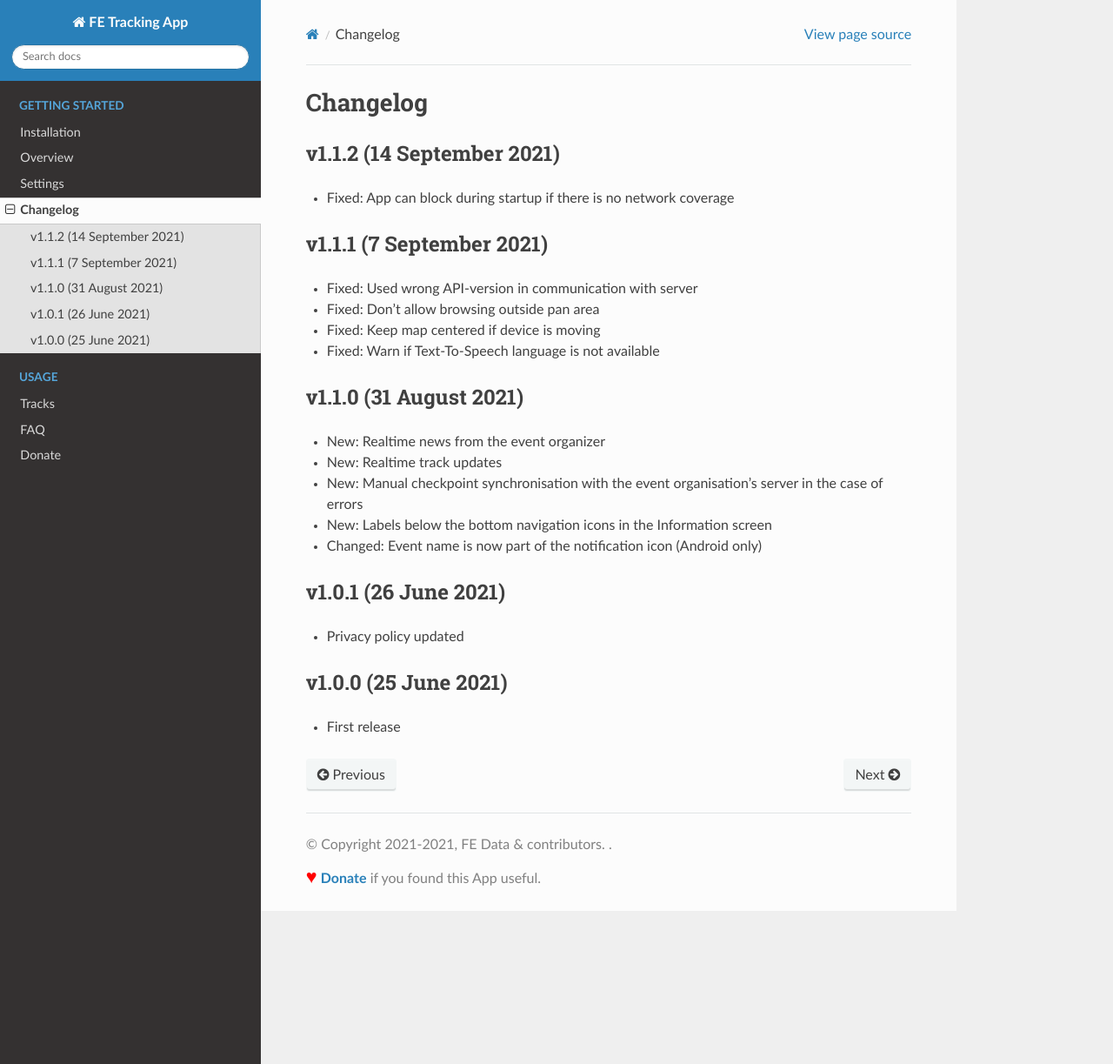
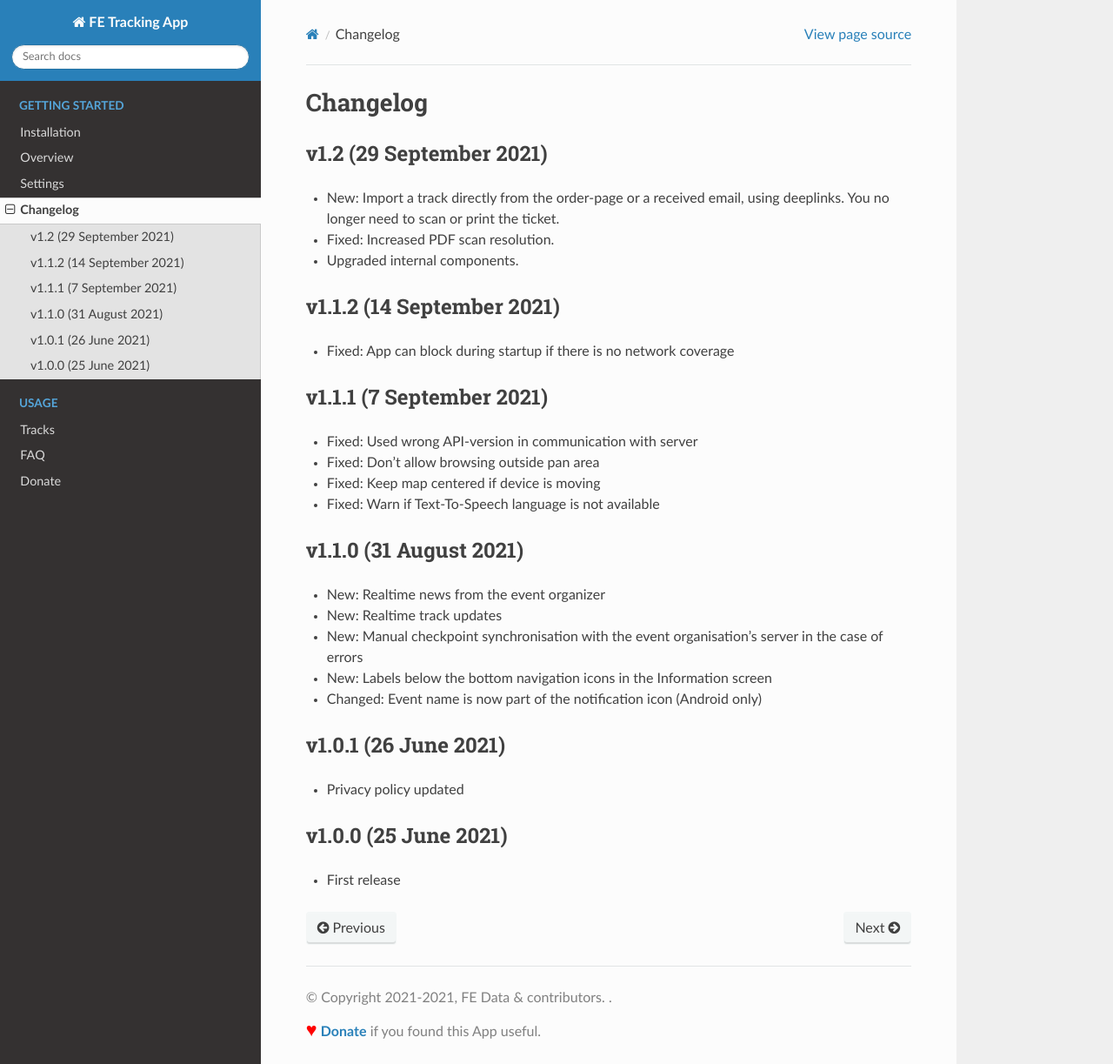
Before and after one commit to fe-data/fe-tracking, a Sphinx documentation site: the page built from docs/getting-started/changelog.rst, in a window 1280 px wide and 1223 px high. Shown: the whole window at 87% size. Built offline with Sphinx 7.4.7 and the Read the Docs theme 2.0.0, drawn with Linux system fonts in a browser that asks for light colours.

Commit message:
FE Tracking 1.2

```diff
--- a/docs/getting-started/changelog.rst
+++ b/docs/getting-started/changelog.rst
@@ -1,5 +1,11 @@
 Changelog
 =========
+
+v1.2 (29 September 2021)
+--------------------------
+* New: Import a track directly from the order-page or a received email, using deeplinks. You no longer need to scan or print the ticket.
+* Fixed: Increased PDF scan resolution.
+* Upgraded internal components.
 
 v1.1.2 (14 September 2021)
 --------------------------
```
